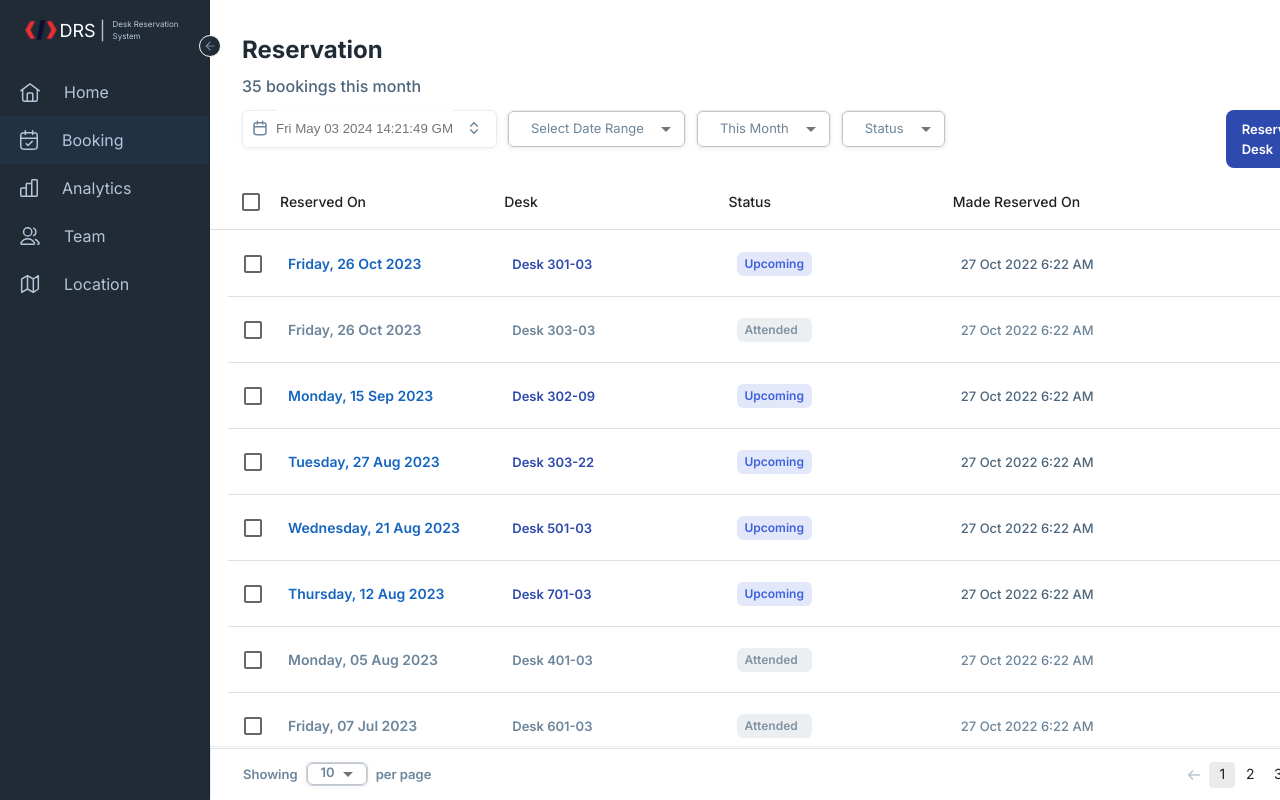
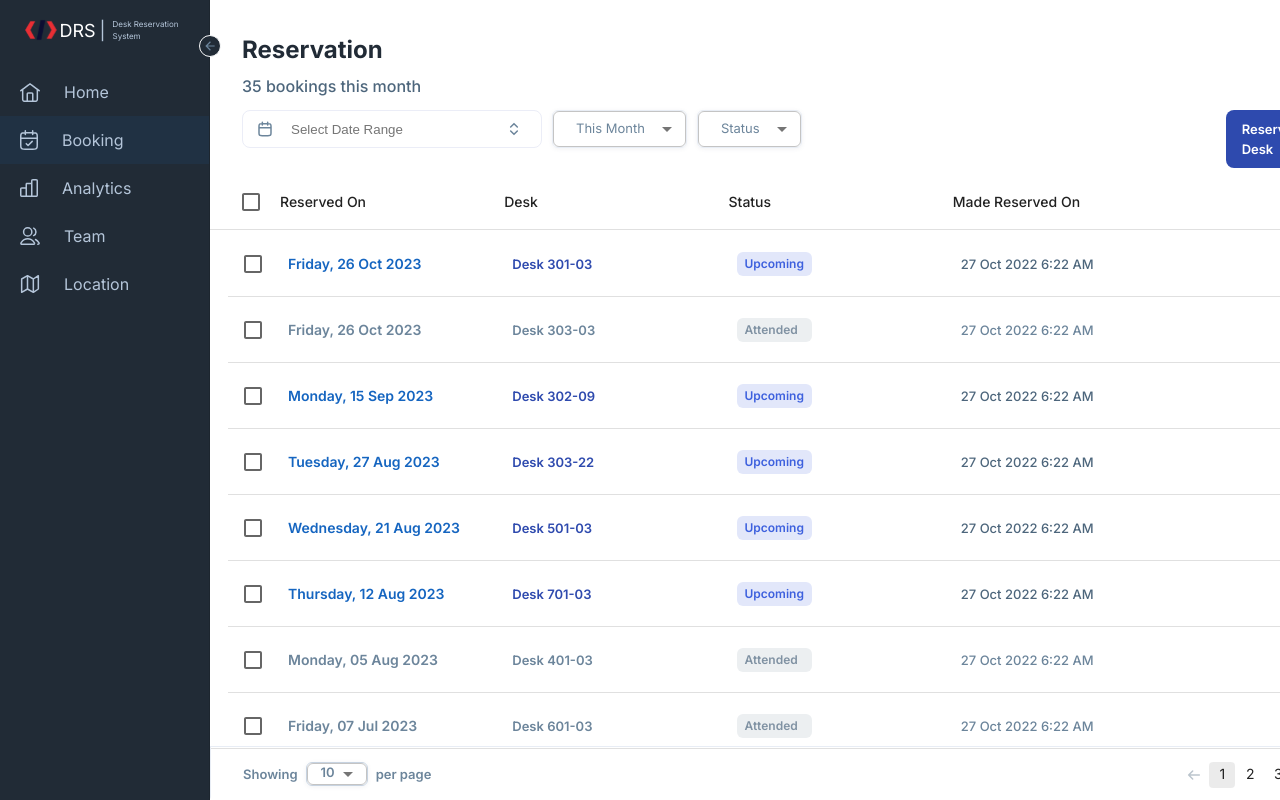
Before and after one commit to sk-roy/Desk-Reservation-System, a React (Create React App) app: page /booking in a window 1280 px wide. Shown: the top 800 px of the page. Built offline with nearby package versions, Linux system fonts and the light colour scheme.

Commit message:
Update the date range picker

```diff
--- a/src/pages/reservation/DateRangePicker.tsx
+++ b/src/pages/reservation/DateRangePicker.tsx
@@ -16,6 +16,7 @@ import UpDownArrowIcon from "../../components/icons/UpDownArrowIcon";
 import PrimaryButton from "../../components/buttons/PrimaryButton";
 import SecondaryButton from "../../components/buttons/SecondaryButton";
 import RefreshIcon from "../../components/icons/Refresh";
+import theme from "../../theme";
 
 const styles = {
   calendarWrapper: {
@@ -30,7 +31,7 @@ interface DateRangeSelection {
 }
 
 const DateRangePicker: React.FC = () => {
-  const dateFormat = "dd/MM/yyyy";
+  const dateFormat = "dd-MM-yyyy";
   const today = new Date();
   const next5Days = addDays(today, 5);
 
@@ -88,41 +89,35 @@ const DateRangePicker: React.FC = () => {
   };
 
   return (
-    <div>
+    <>
       <Box
         display="flex"
         alignItems="center"
-        border="1px solid var(--Offwhite-Offwhite-4, #C7D3E1)"
-        borderRadius="8px"
-        padding="9px 14px"
         onClick={onAdornmentClick}
         sx={{
           cursor: "pointer",
           height: "38px",
-          borderRadius: "6px",
-          border: "1px solid var(--Offwhite-Offwhite-3, #E8EDF5)",
-          boxShadow: "0px 1px 4px 0px #4C577314",
-          fontSize: "13px",
-          paddingLeft: "9px",
-          paddingTop: "16px",
-          paddingRight: "9px",
-          paddingBottom: "18px",
-          color: "#6C859B",
+          width: "300px",
+          borderRadius: "8px",
+          border: `1px solid var(--Offwhite-Offwhite-4, ${theme.customTheme.Color.OffWhite[4]})`,
+          padding: "9px 14px 9px 14px",
+          gap: "10px",
+          backgroundColor: theme.customTheme.Color.Primary.White,
         }}
-      >
+        >
         <InputAdornment position="start">
           <CalenderIcon />
         </InputAdornment>
         <input
           style={{
-            height: "38px",
             border: "none",
             outline: "none",
             flex: 1,
+            color: theme.customTheme.Color.grey[3]
           }}
           name="Date Range Picker"
           value={inputValue}
-          placeholder={today.toString()}
+          placeholder="Select Date Range"
           onChange={onInputChange}
         />
         <InputAdornment position="end">
@@ -144,6 +139,15 @@ const DateRangePicker: React.FC = () => {
           horizontal: "left",
         }}
         onClose={onPopoverClose}
+        sx={{
+          '.MuiPaper-root': {
+            boxShadow: theme.customTheme.Shadows.Elevation3,
+            borderRadius: '8px',
+            backgroundColor: theme.customTheme.Color.Primary.White,
+            padding: '20px',
+            gap: "40px",
+          },
+        }}
       >
         <div>
           <DateRange
@@ -171,11 +175,11 @@ const DateRangePicker: React.FC = () => {
             gap: "8px",
           }}
         >
-          <PrimaryButton title="Apply Filter" />
+          <PrimaryButton title="Apply Filter" onClick={() => {  setDisplayCalendar(false); }}/>
           <SecondaryButton title="Reset All" icon={<RefreshIcon />} />
         </div>
       </Popover>
-    </div>
+    </>
   );
 };
 
--- a/src/pages/reservation/index.tsx
+++ b/src/pages/reservation/index.tsx
@@ -99,11 +99,7 @@ const Header = () => {
                 gap="10px"
                 alignItems="space-between"
                 >
-                    {/* <DateRangeFilter />  */}
                     <DateRangePicker/>
-
-                    <SelectDept department="Select Date Range"/>
-
                     <Select // dropdown
                     defaultValue={2}
                     sx={{
--- a/src/theme/base.ts
+++ b/src/theme/base.ts
@@ -31,6 +31,7 @@ type theme = {
         3: string,
         Elevation1: string,
         Elevation2: string,
+        Elevation3: string,
     },
 };
 
--- a/src/theme/index.ts
+++ b/src/theme/index.ts
@@ -56,6 +56,7 @@ const theme = createTheme({
             3: '0px 1px 4px 0px #4D526421',
             Elevation1: '0px 2px 4px 0px #3A414F0F',
             Elevation2: '0px 6px 16px 0px #3A414F14',
+            Elevation3: '0px 6px 26px 0px #3A414F24',
         },
     },
 
```
